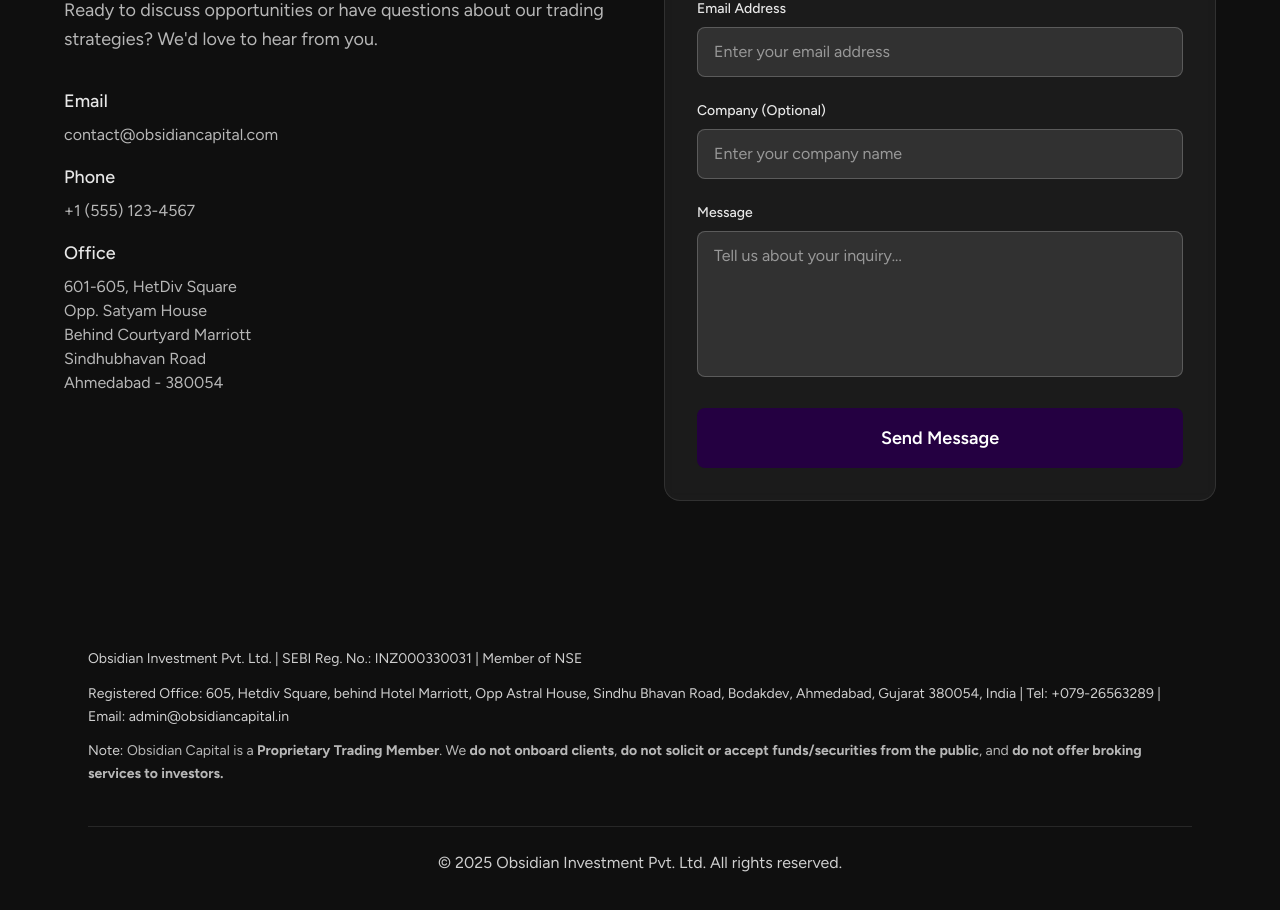
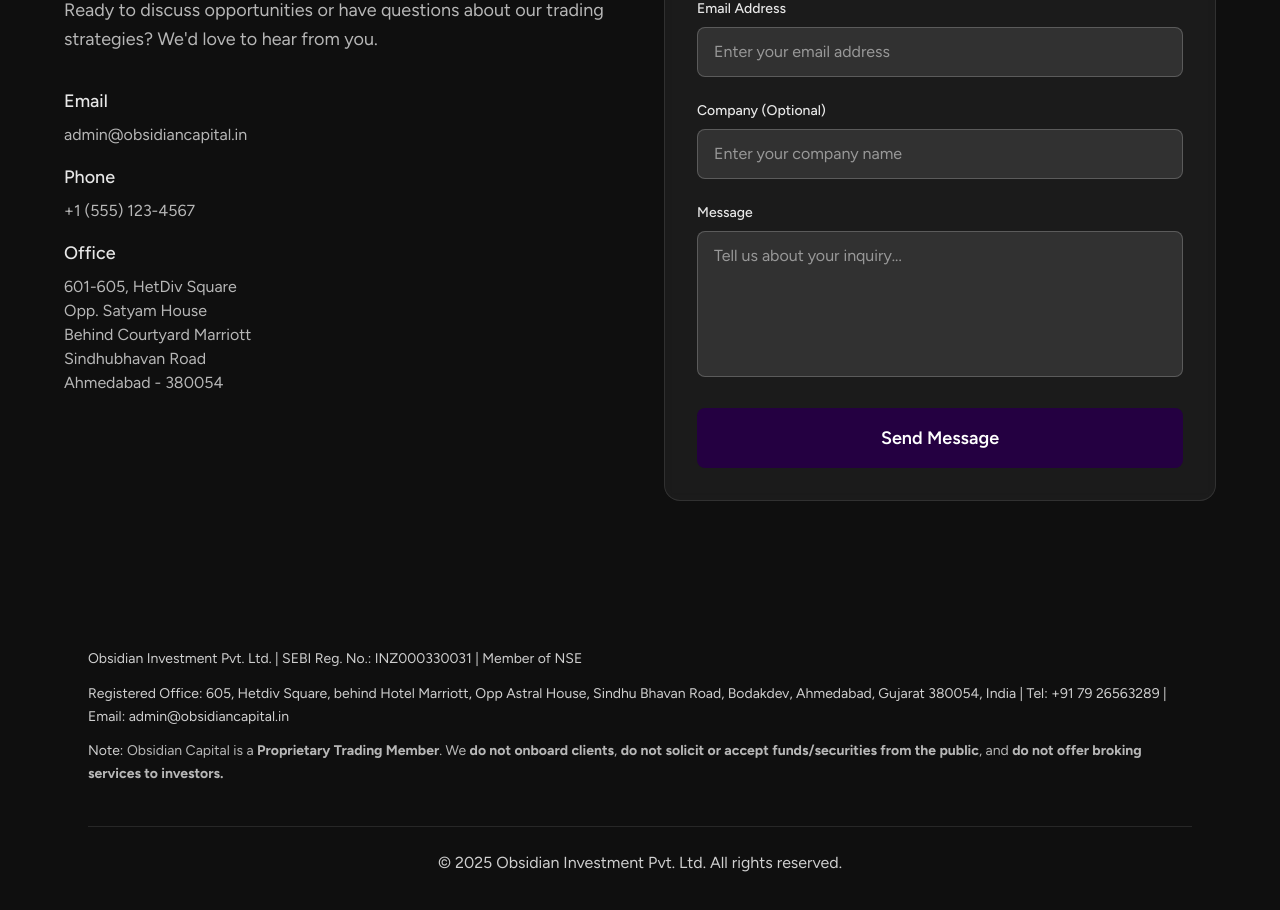
Before and after one commit to adiobscap/adiobscap.github.io, a Next.js app: page /contact in a window 1280 px wide. Shown: the part 280-1190 px from the top of the page. Built offline with nearby package versions, Linux system fonts and the light colour scheme.

Commit message:
updating regulatory disclosures

```diff
--- a/src/app/components/Footer.tsx
+++ b/src/app/components/Footer.tsx
@@ -9,7 +9,7 @@
             {"Obsidian Investment Pvt. Ltd. | SEBI Reg. No.: INZ000330031 | Member of NSE"}
           </p>
           <p className="leading-relaxed">
-            {"Registered Office: 605, Hetdiv Square, behind Hotel Marriott, Opp Astral House, Sindhu Bhavan Road, Bodakdev, Ahmedabad, Gujarat 380054, India | Tel: +079-26563289 | Email: admin@obsidiancapital.in"}
+            {"Registered Office: 605, Hetdiv Square, behind Hotel Marriott, Opp Astral House, Sindhu Bhavan Road, Bodakdev, Ahmedabad, Gujarat 380054, India | Tel: +91 79 26563289 | Email: admin@obsidiancapital.in"}
           </p>
           <p className="leading-relaxed text-white/70">
             <span className="text-white/80">Note:</span> {" Obsidian Capital is a "}
--- a/src/app/contact/page.tsx
+++ b/src/app/contact/page.tsx
@@ -60,7 +60,7 @@
               <div className="space-y-4">
                 <div>
                   <h4 className="text-lg font-medium mb-2 text-white/90">Email</h4>
-                  <p className="text-white/70">contact@obsidiancapital.com</p>
+                  <p className="text-white/70">admin@obsidiancapital.in</p>
                 </div>
 
                 <div>
```
